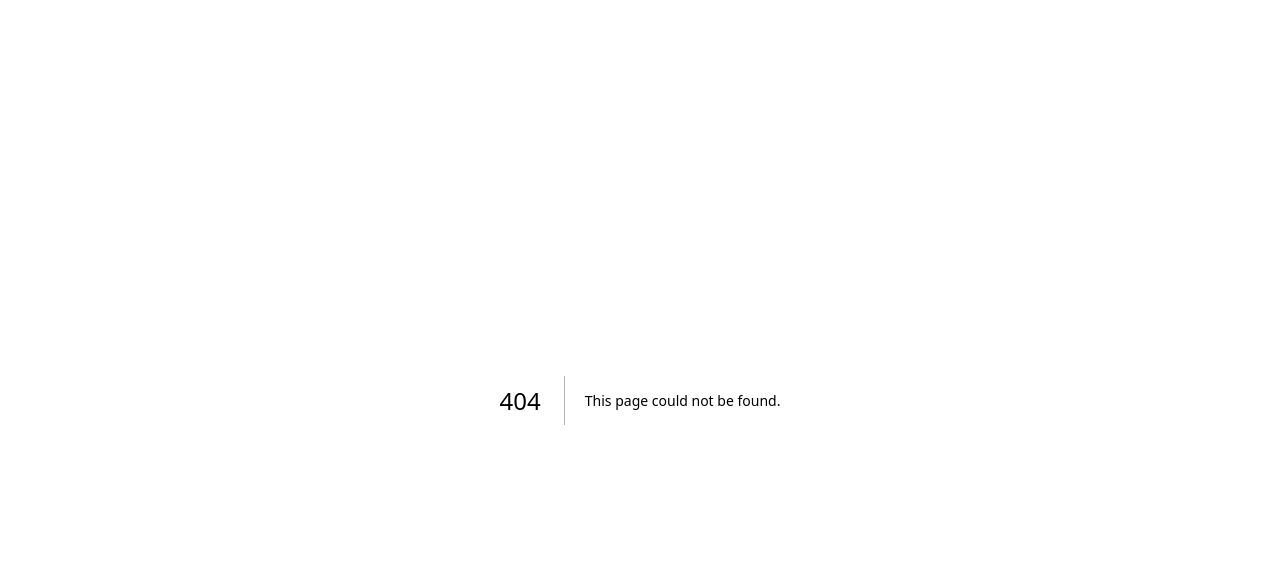
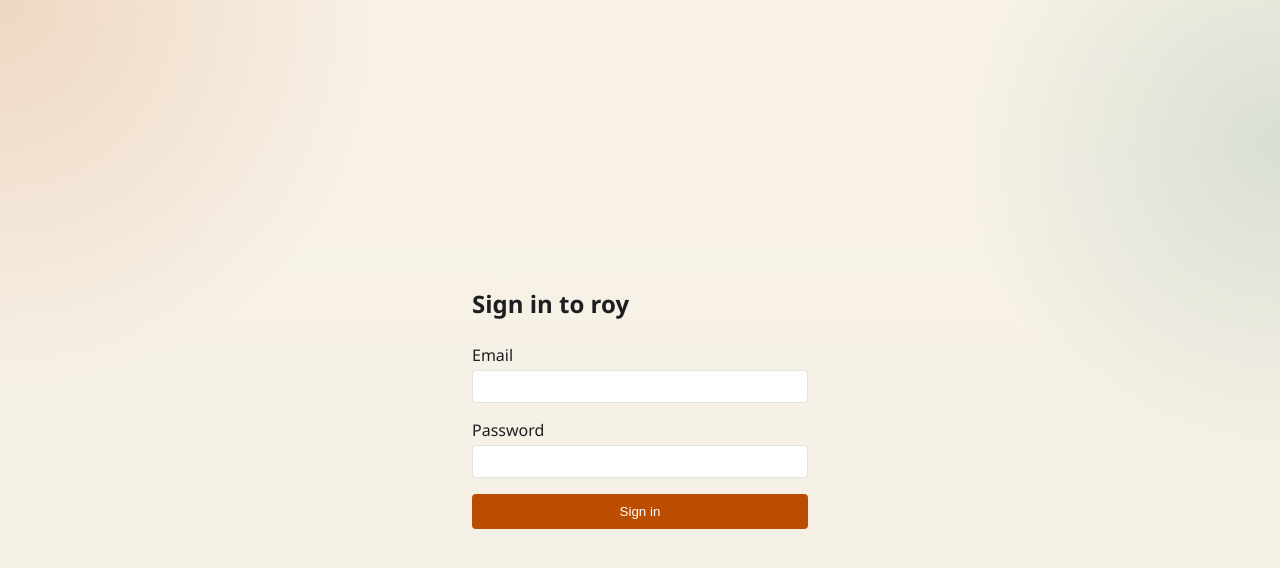
Before and after one commit to arasucar/chatroy, a Next.js app in the folder apps/web/: page /login in a window 1280 px wide. Before the commit this address had no page. Shown: the top 568 px of the page. Built offline with nearby package versions, Linux system fonts and the light colour scheme; no server answers.

Commit message:
feat(web): add login page UI

```diff
--- /dev/null
+++ b/apps/web/app/(auth)/login/page.tsx
@@ -0,0 +1,67 @@
+"use client";
+
+import { useActionState } from "react";
+import { loginAction, type LoginState } from "./actions";
+
+export default function LoginPage() {
+  const [state, formAction, pending] = useActionState<LoginState, FormData>(
+    loginAction,
+    null,
+  );
+
+  return (
+    <main style={{ minHeight: "100vh", display: "flex", alignItems: "center", justifyContent: "center" }}>
+      <div style={{ width: "100%", maxWidth: 400, padding: "2rem" }}>
+        <h1 style={{ marginBottom: "1.5rem", fontSize: "1.5rem" }}>Sign in to roy</h1>
+
+        {state?.rateLimited && (
+          <p style={{ color: "var(--accent)", marginBottom: "1rem" }}>
+            Too many attempts. Try again in 15 minutes.
+          </p>
+        )}
+        {state?.error && (
+          <p style={{ color: "var(--accent)", marginBottom: "1rem" }}>{state.error}</p>
+        )}
+
+        <form action={formAction} style={{ display: "flex", flexDirection: "column", gap: "1rem" }}>
+          <label style={{ display: "flex", flexDirection: "column", gap: "0.25rem" }}>
+            <span>Email</span>
+            <input
+              name="email"
+              type="email"
+              required
+              autoComplete="email"
+              style={{ padding: "0.5rem", border: "1px solid var(--border)", borderRadius: 4 }}
+            />
+          </label>
+
+          <label style={{ display: "flex", flexDirection: "column", gap: "0.25rem" }}>
+            <span>Password</span>
+            <input
+              name="password"
+              type="password"
+              required
+              autoComplete="current-password"
+              style={{ padding: "0.5rem", border: "1px solid var(--border)", borderRadius: 4 }}
+            />
+          </label>
+
+          <button
+            type="submit"
+            disabled={pending}
+            style={{
+              padding: "0.6rem 1.2rem",
+              background: "var(--accent)",
+              color: "#fff",
+              border: "none",
+              borderRadius: 4,
+              cursor: pending ? "not-allowed" : "pointer",
+            }}
+          >
+            {pending ? "Signing in…" : "Sign in"}
+          </button>
+        </form>
+      </div>
+    </main>
+  );
+}
```
